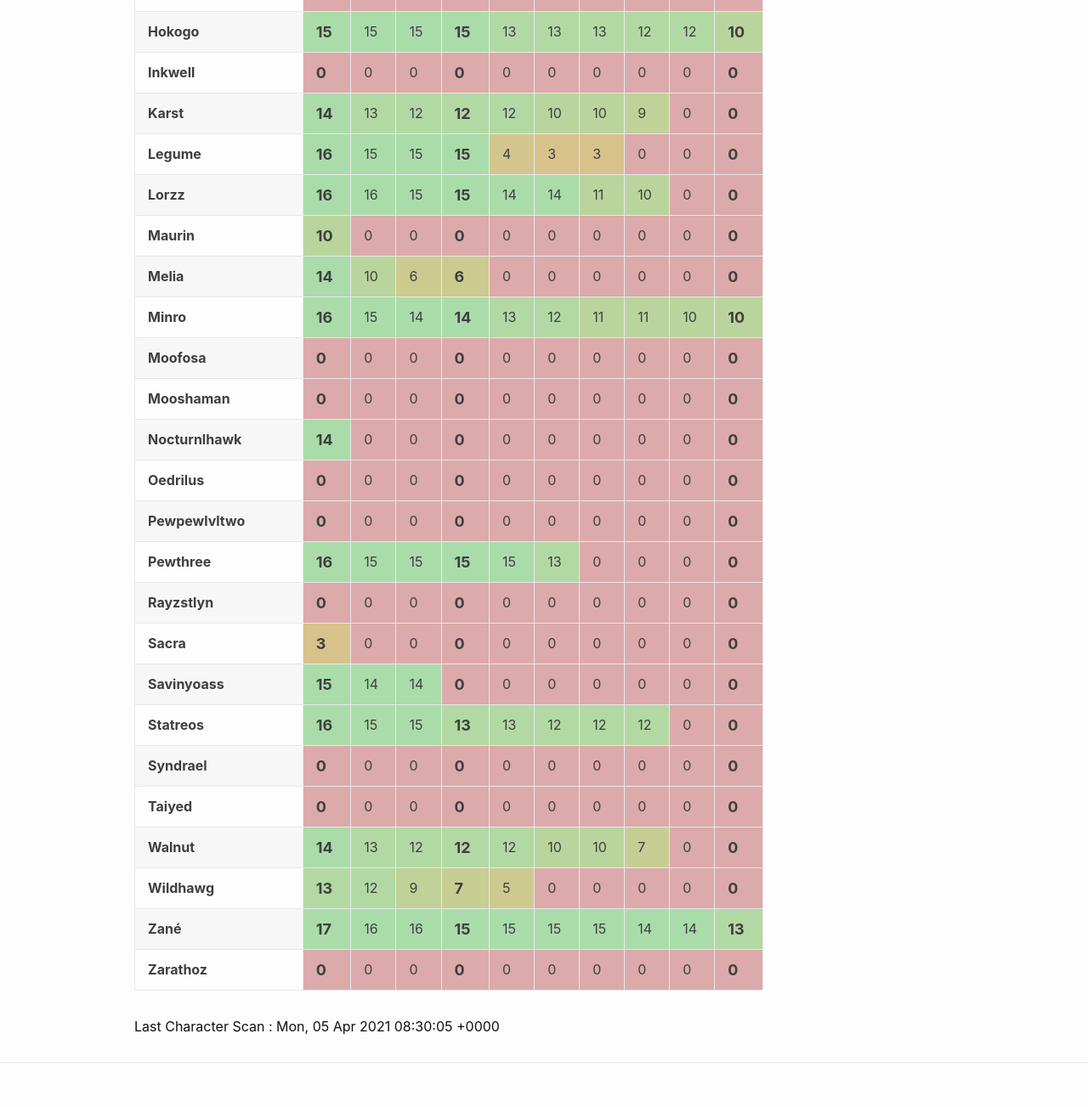
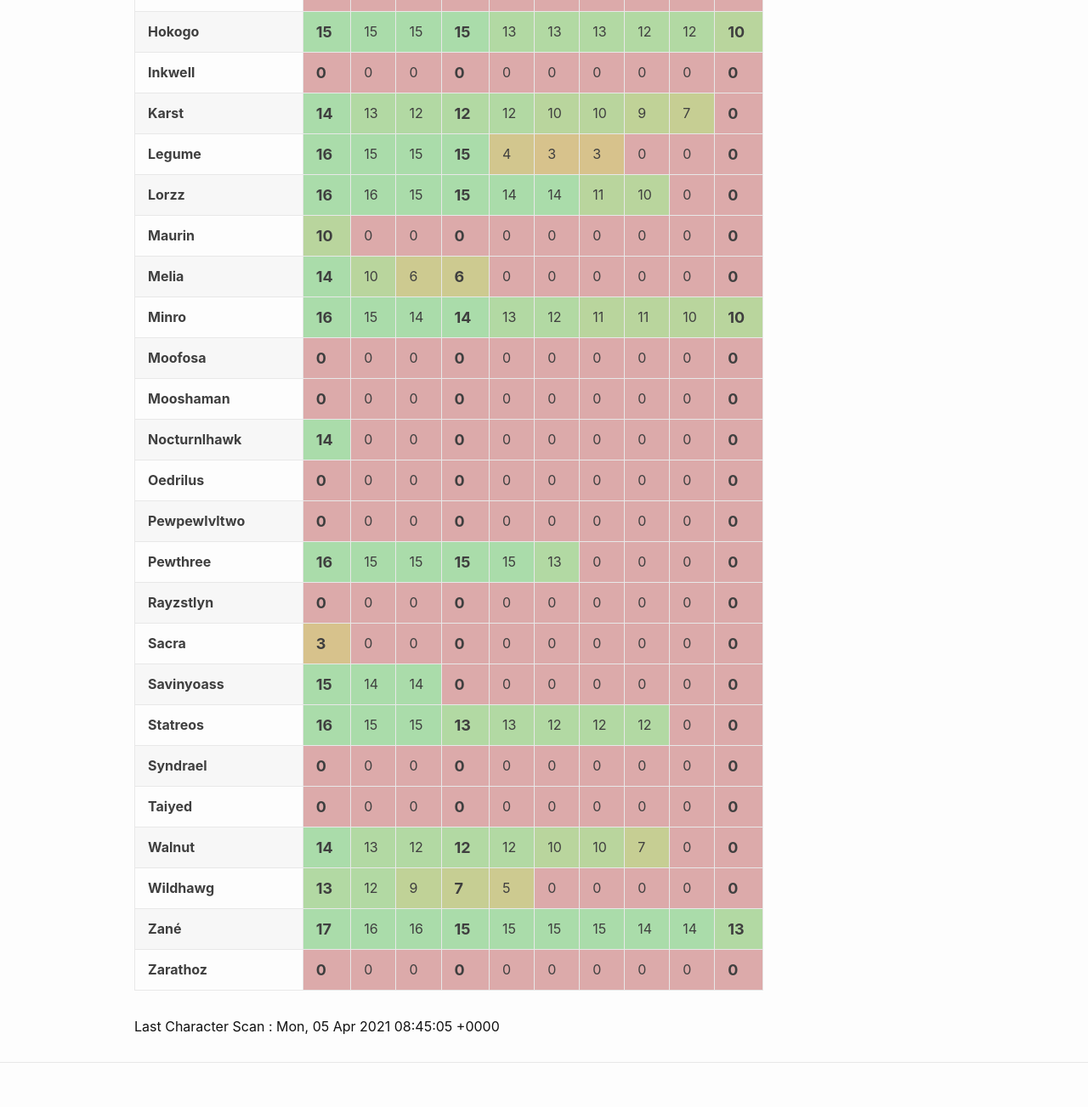
Before and after one commit to eldertribunal/keystonetracker, a Jekyll site: the page built from weekly.md, in a window 1280 px wide. Shown: the part 949-2252 px from the top of the page at 85% size. Built offline with Jekyll 4.4.1, drawn with Linux system fonts in a browser that asks for light colours.

Commit message:
auto scan Mon Apr  5 08:45:55 UTC 2021

```diff
--- a/_data/scanned.json
+++ b/_data/scanned.json
@@ -1,3 +1,3 @@
 {
-  "timestamp": 1617611405
+  "timestamp": 1617612305
 }
--- a/_data/weekly.json
+++ b/_data/weekly.json
@@ -190,7 +190,7 @@
       10,
       10,
       9,
-      0,
+      7,
       0
     ]
   },
```
